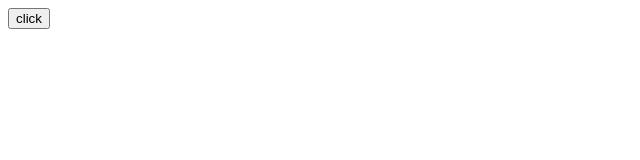
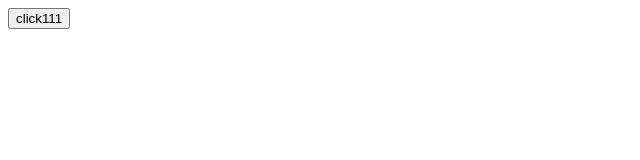
Before and after one commit to stigmat19/FD1-245-25, a plain HTML site: page index.html in a window 1280 px wide. Shown: the full height of the page, 0-640 px from the left. Drawn offline with Linux system fonts and the light colour scheme.

Commit message:
add text

```diff
--- a/index.html
+++ b/index.html
@@ -12,7 +12,7 @@
     </style>
 </head>
 <body>
-    <button id="btn">click</button>
+    <button id="btn">click111</button>
     <div id="block">Lorem, ipsum dolor sit amet consectetur adipisicing elit. Eligendi distinctio reprehenderit fuga ipsam quibusdam magnam, eaque rerum ipsa neque perferendis enim, nulla minima maxime sit est accusantium similique voluptate ratione.</div>
 
     <script>
```
